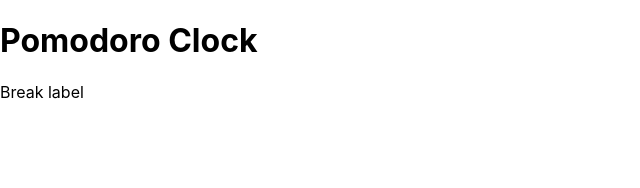
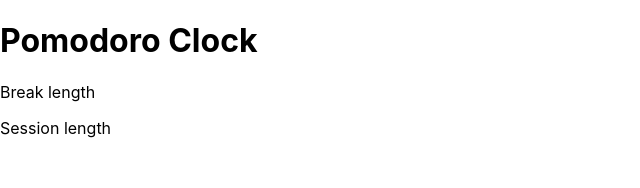
Before and after one commit to hajczek/pomodoro-clock, a React (Create React App) app: page / in a window 1280 px wide. Shown: the top 188 px of the page, without its empty margins (0-640 px from the left). Built offline with nearby package versions, Linux system fonts and the light colour scheme.

Commit message:
Added div element for session length and changet string in preview element

```diff
--- a/src/App.js
+++ b/src/App.js
@@ -5,7 +5,10 @@ function App() {
     <div className="App">
       <h1>Pomodoro Clock</h1>
       <div id="break-label">
-        <p>Break label</p>
+        <p>Break length</p>
+      </div>
+      <div id="session-label">
+        <p>Session length</p>
       </div>
     </div>
   );
```
